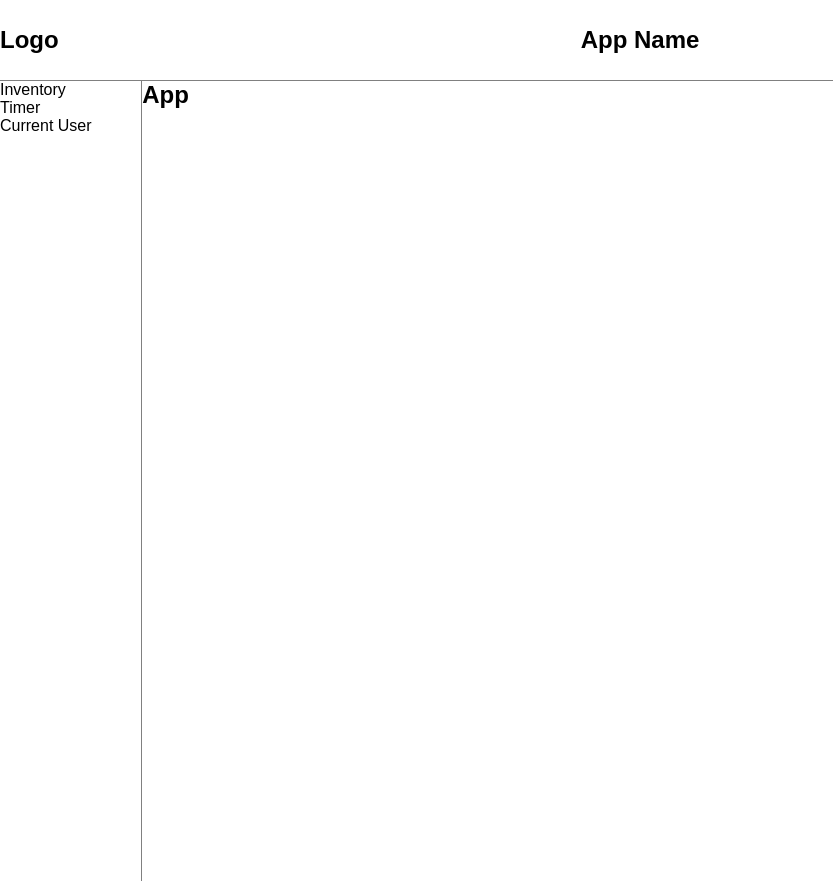
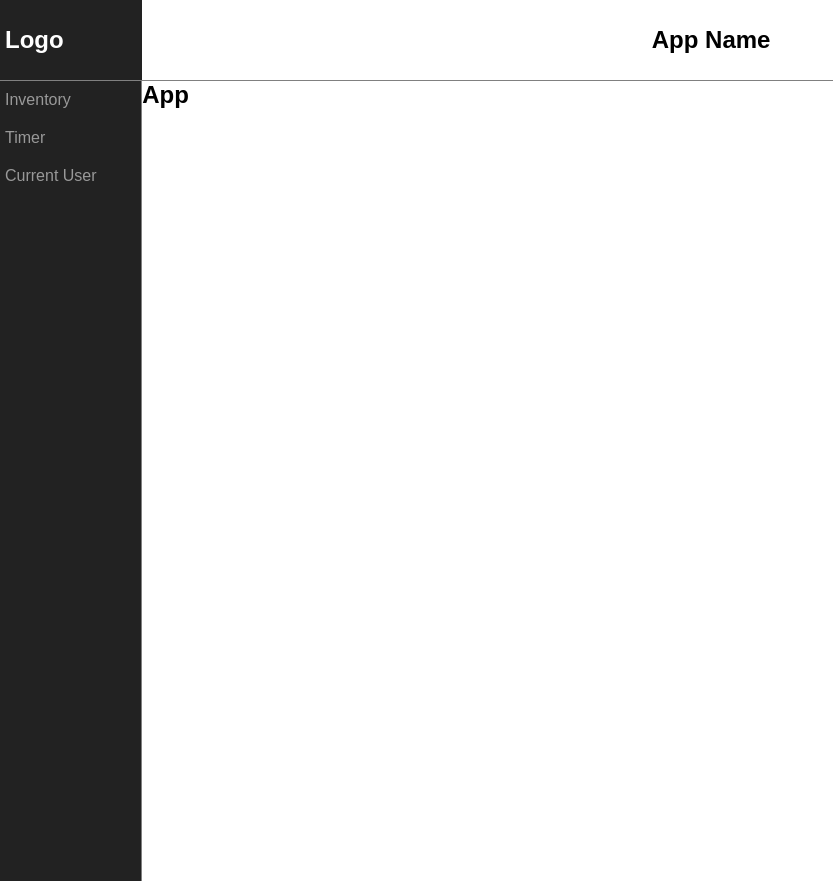
Before and after one commit to severnsc/brewing-app, a React (Create React App) app: page / in a window 1280 px wide. Shown: the whole page, without its empty margins (0-833 px from the left). Built offline with nearby package versions, Linux system fonts and the light colour scheme.

Commit message:
Fill in colors for sidebar

```diff
--- a/src/App.css
+++ b/src/App.css
@@ -30,6 +30,10 @@ p, h1, h2, h3, h4, h5, h6{
   left: 0;
 }
 
+.logo h2{
+  margin-left:5px;
+}
+
 .main{
   flex-grow:1;
 }
@@ -40,6 +44,8 @@ p, h1, h2, h3, h4, h5, h6{
   height: 10vh;
   width: 100%;
   border-top: 1px solid gray;
+  background-color: #222222;
+  color:#999;
 }
 
 .nav ul{
@@ -71,6 +77,22 @@ p, h1, h2, h3, h4, h5, h6{
     flex-direction: row;
   }
 
+  .logo{
+    position: inherit;
+    flex: 1;
+    align-self: stretch;
+    background-color: #222222;
+    color: white;
+    display: flex;
+    align-items: center;
+  }
+
+  .appName{
+    flex:8;
+    display: flex;
+    justify-content: center;
+  }
+
   .main{
     border-bottom:none;
     flex:8;
@@ -94,10 +116,14 @@ p, h1, h2, h3, h4, h5, h6{
   .nav ul li{
     align-self: flex-start;
     display: initial;
-    flex:0;
+    align-self: stretch;
+    border-right:none;
+    padding:10px 0 10px 5px;
+    flex-grow:0;
   }
 
-  .nav ul li{
-    border-right:none;
+  .nav ul li:hover{
+    background-color: rgba(0,0,0,.5);
+    color:white;
   }
 }
--- a/src/App.js
+++ b/src/App.js
@@ -6,8 +6,12 @@ class App extends Component {
     return (
       <div className="body">
         <header className="header">
-          <h2 className="logo">Logo</h2>
-          <h2>App Name</h2>
+          <div className="logo">
+            <h2>Logo</h2>
+          </div>
+          <div className="appName">
+            <h2>App Name</h2>
+          </div>
         </header>
         <div className="flex-container">
           <main className="main">
```
